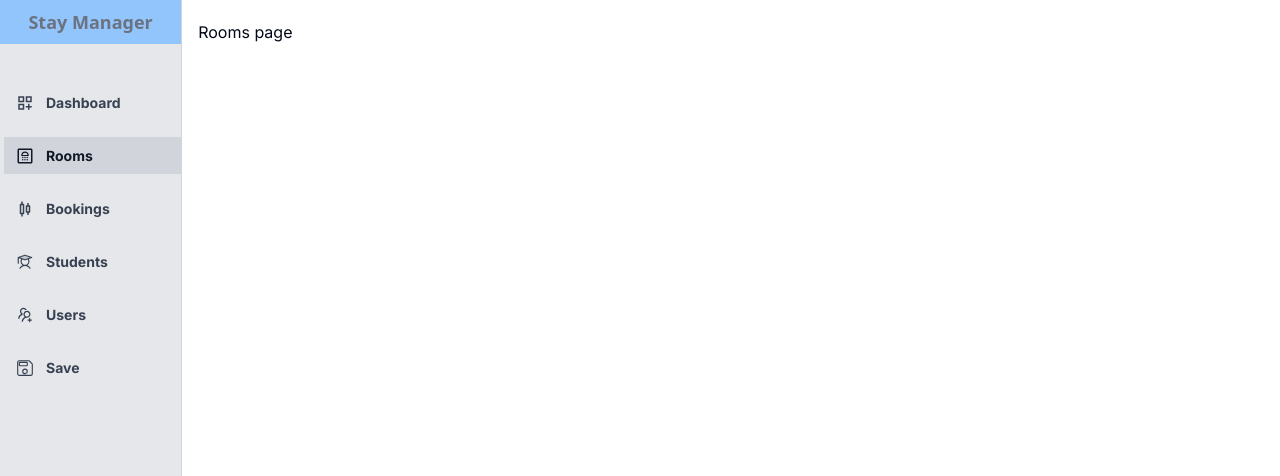
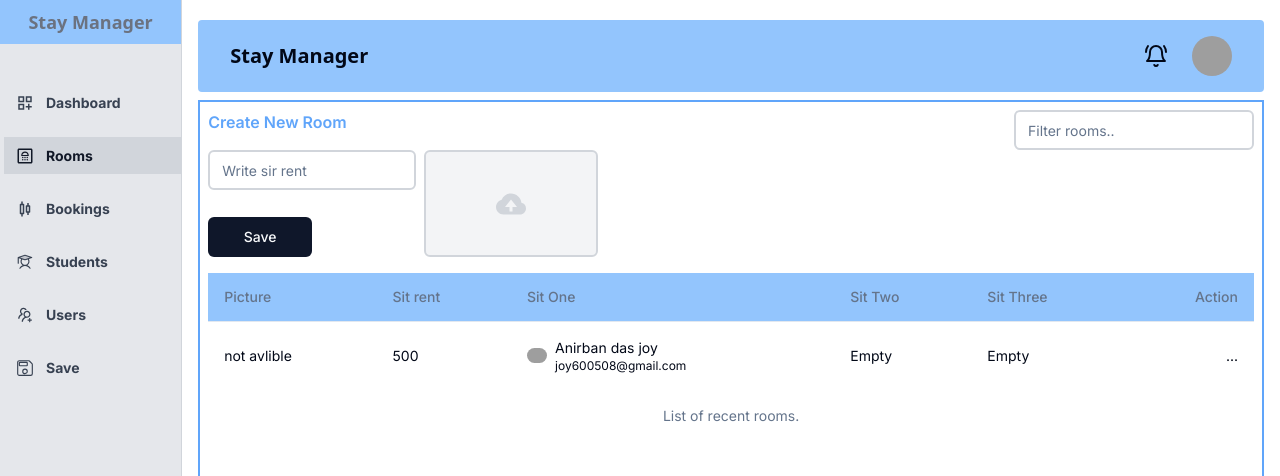
Before and after one commit to Anirbandasjoy/StayManager-Client125, a Next.js app: page /dashboard/rooms in a window 1280 px wide. Shown: the top 476 px of the page. Built offline with nearby package versions, Linux system fonts and the light colour scheme; no server answers; grey boxes are pictures that could not be loaded.

Commit message:
create room create page and design show all room table

```diff
--- a/src/app/(dashboard)/dashboard/(rooms)/rooms/page.tsx
+++ b/src/app/(dashboard)/dashboard/(rooms)/rooms/page.tsx
@@ -1,7 +1,14 @@
+import CreateRooom from "@/extraComponents/dashboard/rooms/CreateRooom";
+import Navbar from "@/extraComponents/dashboard/sidebar/Navbar";
 import React from "react";
 
 const Rooms = () => {
-  return <div>Rooms page</div>;
+  return (
+    <div>
+      <Navbar />
+      <CreateRooom />
+    </div>
+  );
 };
 
 export default Rooms;
--- a/src/app/(dashboard)/dashboard/create-notice/page.tsx
+++ b/src/app/(dashboard)/dashboard/create-notice/page.tsx
@@ -20,6 +20,7 @@ const CreateNotice = () => {
   const [noticetext, setNoticeText] = useState<string>("");
   const [loading, setLoading] = useState<boolean>(false);
   const [setNotice, { data: noticeData }] = useCreateNoticeMutation();
+  const { refetch: noticeRefetch } = useFindNoticeQuery();
   const router = useRouter();
   const handleSelectNoticeImage = () => {
     const noticeImage = document.getElementById(
@@ -62,6 +63,7 @@ const CreateNotice = () => {
       toast({
         title: "Create a New Comment",
       });
+      noticeRefetch();
       router.push("/dashboard");
     } catch (error) {
       console.log(error);
@@ -122,7 +124,9 @@ const CreateNotice = () => {
         </div>
       </div>
       <div className="mt-6 space-x-3 ml-[136px]">
-        <Button variant="outline">Discard</Button>
+        <Button variant="outline" onClick={() => router.push("/dashboard")}>
+          Discard
+        </Button>
         {noticetext && !loading ? (
           <Button onClick={handleCreateNotice}>Save Post</Button>
         ) : (
--- /dev/null
+++ b/src/extraComponents/dashboard/rooms/CreateRooom.tsx
@@ -0,0 +1,144 @@
+"use client";
+
+import { Button } from "@/components/ui/button";
+import { Input } from "@/components/ui/input";
+import { isImage } from "@/helper/common";
+import Image from "next/image";
+import { ChangeEvent, useState } from "react";
+import { BiSolidCloudUpload } from "react-icons/bi";
+import { GrClose } from "react-icons/gr";
+import {
+  Table,
+  TableBody,
+  TableCaption,
+  TableCell,
+  TableHead,
+  TableHeader,
+  TableRow,
+} from "@/components/ui/table";
+
+const CreateRooom = () => {
+  const [imageURL, setImageURL] = useState<string>("");
+  const [imageFile, setImageFile] = useState<File | null>(null);
+  const handleSelectNoticeImage = () => {
+    const noticeImage = document.getElementById(
+      "noticeImage"
+    ) as HTMLInputElement;
+    noticeImage.click();
+  };
+  const handleFileChange = (e: ChangeEvent<HTMLInputElement>) => {
+    const file = e.target.files?.[0];
+    if (file && isImage(file)) {
+      setImageFile(file);
+      const imageURL = URL.createObjectURL(file);
+      setImageURL(imageURL);
+    }
+    e.target.value = "";
+  };
+  const handleDeleteSelectedImage = () => {
+    setImageURL("");
+    setImageFile(null);
+  };
+  return (
+    <div className=" border-2 border-blue-400 h-[calc(100vh-120px)] screen mt-2 p-2">
+      <div className="">
+        <div className="flex justify-between mb-4 lg:mb-0">
+          <h1 className="font-semibold mb-1 text-blue-400 text-nowrap ">
+            Create New Room
+          </h1>
+          <Input
+            className="border-2 border-gray-300 sm:w-60 w-36"
+            placeholder="Filter rooms.."
+          />
+        </div>
+        <div className="flex gap-2 ">
+          <div className="w-52 flex flex-col justify-between">
+            <Input
+              className="border-2 border-gray-300"
+              placeholder="Write sir rent"
+            />
+            <Button className="w-6/12">Save</Button>
+          </div>
+          <div
+            className="  bg-gray-100 w-7/12 sm:w-2/12 border-2 rounded-md h-[107px] cursor-pointer border-gray-300 flex justify-center items-center"
+            onClick={handleSelectNoticeImage}
+          >
+            {imageURL ? (
+              <div className="relative w-full h-full">
+                <div
+                  className="absolute -top-2 z-30 bg-red-400 p-1 text-white rounded-full -right-2"
+                  onClick={handleDeleteSelectedImage}
+                >
+                  <GrClose className="text-xs" />
+                </div>
+                <Image
+                  src={imageURL}
+                  alt="Notice Image"
+                  fill
+                  style={{ objectFit: "cover" }}
+                />
+
+                {/* <div className="flex justify-center items-center h-full w-full">
+                <Riple color="#32cd32" size="large" text="" textColor="" />
+              </div> */}
+              </div>
+            ) : (
+              <BiSolidCloudUpload className="text-4xl text-gray-300 " />
+            )}
+            <input
+              type="file"
+              id="noticeImage"
+              style={{ display: "none" }}
+              onChange={handleFileChange}
+            />
+          </div>
+        </div>
+      </div>
+      <div className="mt-4">
+        <Table>
+          <TableCaption> List of recent rooms.</TableCaption>
+          <TableHeader className="bg-blue-300">
+            <TableRow>
+              <TableHead>Picture</TableHead>
+              <TableHead>Sit rent</TableHead>
+              <TableHead>Sit One</TableHead>
+              <TableHead>Sit Two</TableHead>
+              <TableHead>Sit Three</TableHead>
+              <TableHead className="text-right">Action</TableHead>
+            </TableRow>
+          </TableHeader>
+          <TableBody>
+            <TableRow>
+              <TableCell>not avlible</TableCell>
+              <TableCell>500</TableCell>
+              <TableCell>
+                <div className="flex items-center gap-2">
+                  <Image
+                    src="https://i.ibb.co/vL3p03J/Whats-App-Image-2024-03-15-at-9-20-37-PM-Photoroom.jpg"
+                    alt="image"
+                    width={20}
+                    height={20}
+                    className="rounded-full cursor-pointer"
+                  />
+                  <div>
+                    <h1 className="text-sm hover:underline cursor-pointer">
+                      Anirban das joy
+                    </h1>
+                    <p className="text-xs hover:underline cursor-pointer">
+                      joy600508@gmail.com
+                    </p>
+                  </div>
+                </div>
+              </TableCell>
+              <TableCell>Empty</TableCell>
+              <TableCell>Empty</TableCell>
+              <TableCell className="text-right cursor-pointer">...</TableCell>
+            </TableRow>
+          </TableBody>
+        </Table>
+      </div>
+    </div>
+  );
+};
+
+export default CreateRooom;
```
